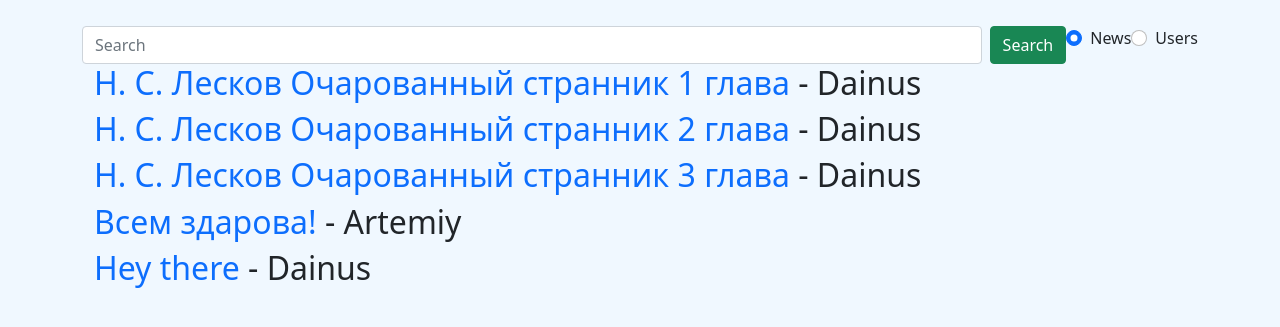
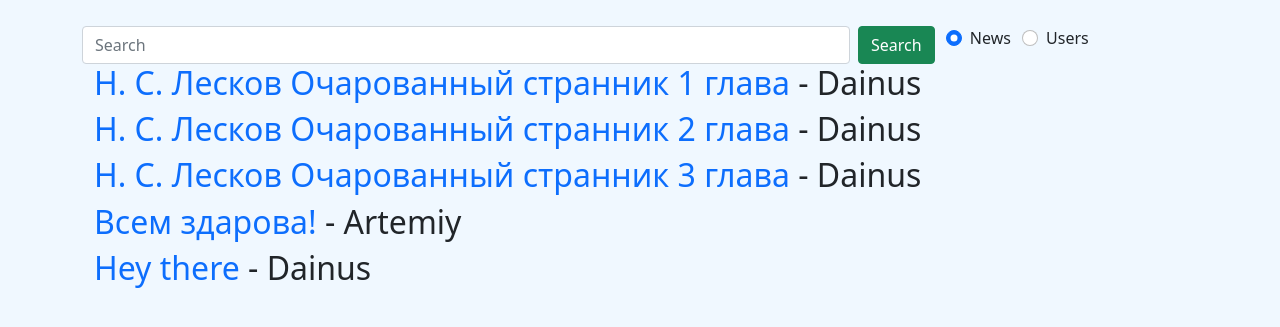
Before and after one commit to Strexas/web, a Flask app: page /find_news in a window 1280 px wide. Shown: the part 64-391 px from the top of the page. Run offline with Flask 2, Linux system fonts and the light colour scheme; data comes from the database, SQL or seed files in the repository; both versions use the stored data as it was after the commit.

Commit message:
for artem

```diff
--- a/templates/find_news.html
+++ b/templates/find_news.html
@@ -2,9 +2,14 @@
 
 
 {% block content %}
+<style>
+  .form-check {margin-left: 1%;}
+  #search {width: 60vw;}
+</style>
+
 <div class="container">
   <form action="" method="post" class="d-flex">
-    <input class="form-control me-2" type="search" placeholder="Search" aria-label="Search" name="req" value="{{ value }}">
+    <input class="form-control me-2" type="search" placeholder="Search" aria-label="Search" name="req" value="{{ value }}" id="search">
     <button class="btn btn-success" type="submit">Search</button>
     <div class="form-check" >
       <input class="form-check-input" type="radio" name="flexRadioDefault" id="news" value="news" checked>
```
Also changed, not shown: db/gossip.sqlite.
